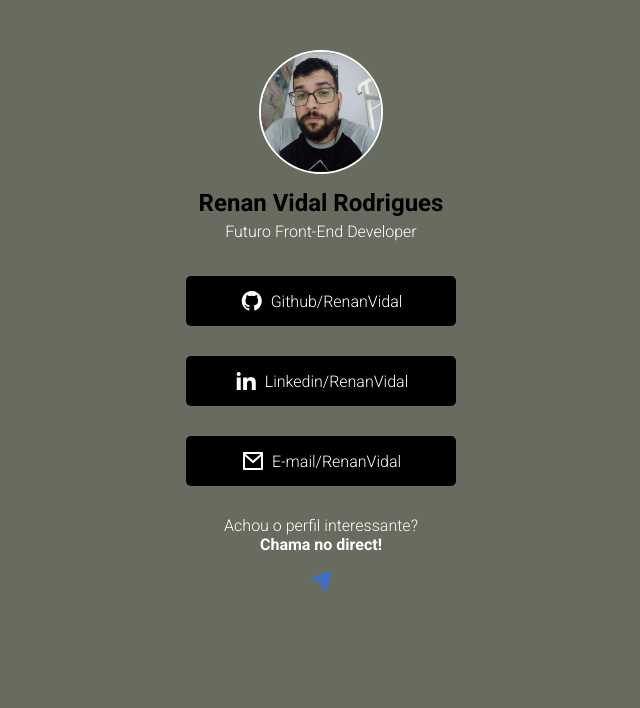
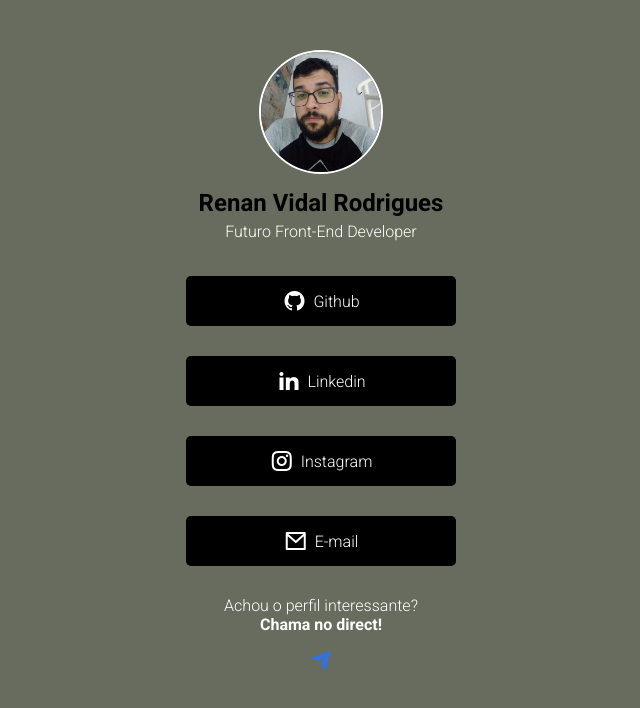
Before and after one commit to RenanVidal/LinkDev, a plain HTML site: page index.html in a window 1280 px wide. Shown: the whole page, without its empty margins (319-959 px from the left). Drawn offline with nearby package versions, Linux system fonts and the light colour scheme.

Commit message:
Update index.html
att links

```diff
--- a/index.html
+++ b/index.html
@@ -29,17 +29,22 @@
 
             <a href="https://github.com/RenanVidal" class="link">
                 <i class="ri-github-fill"></i>
-                  Github/RenanVidal
+                  Github
             </a>
 
             <a href="https://www.linkedin.com/in/renanvrodrigues/" class="link">
                 <i class="ri-linkedin-fill"></i>
-                Linkedin/RenanVidal
+                Linkedin
+            </a>
+
+            <a href="https://www.instagram.com/renan.vrodrigues/" class="link">
+                <i class="ri-instagram-line"></i>
+                Instagram
             </a>
 
             <a href="malito:rvidal.rvr@gmail.com" class="link">
                 <i class="ri-mail-line"></i>
-                E-mail/RenanVidal
+                E-mail
             </a>
 
         </section>
```
